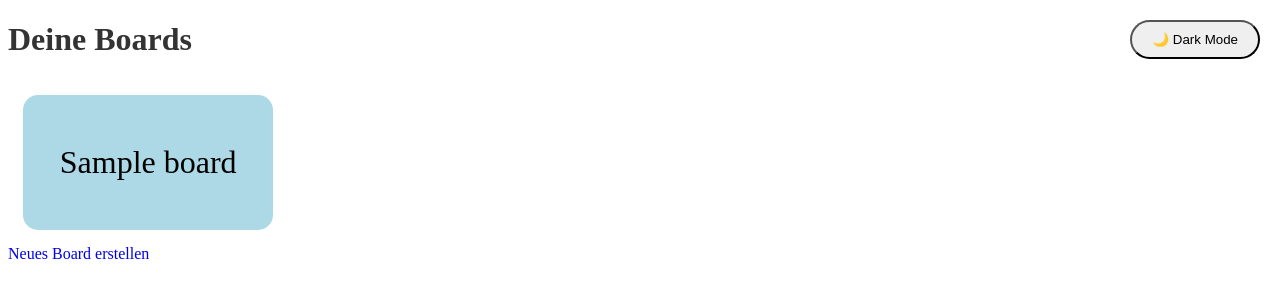
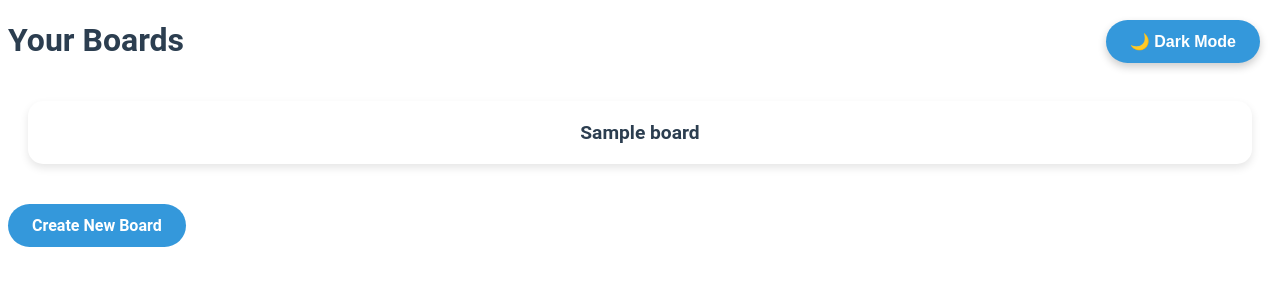
Before and after one commit to EasyBulletinBoard/BulletinBoard, a Django app: page /boards/ in a window 1280 px wide. Shown: the top 300 px of the page. Run offline with Django 5.2, Linux system fonts and the light colour scheme; a user stored in the database is signed in; tables that the repository leaves empty hold one stand-in row (values such as "Sample post").

Commit message:
New UI Design

```diff
--- a/board/templates/board/board_detail.html
+++ b/board/templates/board/board_detail.html
@@ -8,8 +8,8 @@
     <link rel="stylesheet" href="{% static '/css/global.css'%}">
     <style>
         .card {
-            border-width: 3px;
-            border-style: dotted;
+            border-width: 2px;
+            border-style: dashed;
             padding: 10px;
             margin: 10px;
             border-radius: 12px;
--- a/board/templates/board/board_list.html
+++ b/board/templates/board/board_list.html
@@ -3,23 +3,61 @@
 <head>
     <meta charset="UTF-8">
     <meta name="viewport" content="width=device-width, initial-scale=1.0">
-    <title>Board</title>
+    <title>Your Boards</title>
     {% load static %}
-    <link rel="stylesheet" href="{% static '/css/global.css'%}">
+    <link rel="stylesheet" href="{% static '/css/global.css' %}">
+    <style>
+        .grid {
+            display: grid;
+            grid-template-columns: repeat(auto-fit, minmax(250px, 1fr));
+            gap: 20px;
+            padding: 20px;
+        }
+        .board-card {
+            background-color: #ffffff;
+            padding: 20px;
+            border-radius: 15px;
+            text-align: center;
+            font-size: 1.2rem;
+            color: #2c3e50;
+            text-decoration: none;
+            box-shadow: 0 4px 8px rgba(0, 0, 0, 0.1);
+            transition: transform 0.3s ease, box-shadow 0.3s ease;
+        }
+        .board-card:hover {
+            transform: translateY(-10px);
+            box-shadow: 0 8px 16px rgba(0, 0, 0, 0.2);
+        }
+        .create-board {
+            display: inline-block;
+            margin: 20px auto;
+            padding: 12px 24px;
+            background-color: #3498db;
+            color: white;
+            text-decoration: none;
+            border-radius: 30px;
+            font-size: 1rem;
+            font-weight: bold;
+            transition: background-color 0.3s ease, transform 0.2s ease, box-shadow 0.3s ease;
+        }
+        .create-board:hover {
+            background-color: #2980b9;
+            transform: scale(1.05);
+            box-shadow: 0 6px 12px rgba(0, 0, 0, 0.2);
+        }
+    </style>
 </head>
 <body class="light-mode">
-    <button id="theme-toggle">Dark Mode</button>
-    <h1>Deine Boards</h1>
-    <div style="flex-direction: row; display: flex; flex-wrap: wrap;">
+    <button id="theme-toggle">🌙 Dark Mode</button>
+    <h1>Your Boards</h1>
+    <div class="grid">
         {% for board in boards %}
-            <a style="text-decoration: none;" href="{% url 'board_detail' board.id %}">
-                <div style="background-color: lightblue; width: 18vw; margin: 15px; aspect-ratio: 6/3; padding: 10px; border-radius: 15px; display: flex; align-items: center; justify-content: center; flex-direction: row;">
-                    <span style="font-size: 2rem; color: black">{{ board.name }}</span>
-                </div>
+            <a href="{% url 'board_detail' board.id %}" class="board-card">
+                {{ board.name }}
             </a>
         {% endfor %}
     </div>
-    <a style="text-decoration: none" href="{% url 'create_board' %}">Neues Board erstellen</a>
+    <a href="{% url 'create_board' %}" class="create-board">Create New Board</a>
     <script src="{% static 'js/theme-toggle.js' %}"></script>
 </body>
 </html>
--- a/static/css/global.css
+++ b/static/css/global.css
@@ -1,24 +1,96 @@
 body.light-mode {
-    background-color: #ffffff;
-    color: #333333;
+    background-color: "#eaeaea";
+    color: #2c3e50;
+    font-family: 'Roboto', sans-serif;
+    transition: background 0.5s ease, color 0.5s ease;
 }
+
 body.dark-mode {
-    background-color: #1a1a1a;
-    color: #ffffff;
+    background-color: black !important;
+    color: #ecf0f1;
+    font-family: 'Roboto', sans-serif;
+    transition: background 0.5s ease, color 0.5s ease;
 }
+
 #theme-toggle {
     position: fixed;
     top: 20px;
     right: 20px;
-    padding: 10px 20px;
-    border-radius: 25px;
+    padding: 12px 24px;
+    border-radius: 30px;
     cursor: pointer;
     z-index: 1000;
+    background-color: #3498db;
+    color: white;
+    border: none;
+    font-size: 1rem;
+    font-weight: bold;
+    box-shadow: 0 4px 8px rgba(0, 0, 0, 0.2);
+    transition: background-color 0.3s ease, transform 0.2s ease, box-shadow 0.3s ease;
 }
+
+#theme-toggle:hover {
+    background-color: #2980b9;
+    transform: scale(1.1);
+    box-shadow: 0 6px 12px rgba(0, 0, 0, 0.3);
+}
+
+.card {
+    border-radius: 15px;
+    padding: 20px;
+    background-color: #ffffff;
+    box-shadow: 0 4px 8px rgba(0, 0, 0, 0.1);
+    transition: transform 0.3s ease, box-shadow 0.3s ease;
+}
+
+.card:hover {
+    transform: translateY(-10px);
+    box-shadow: 0 8px 16px rgba(0, 0, 0, 0.2);
+}
+
 body.dark-mode .card {
-    border-color: #666;
-    background-color: #2a2a2a;
+    background-color: #3b3b3b;
+    box-shadow: 0 4px 8px rgba(0, 0, 0, 0.3);
 }
+
+a {
+    color: #3498db;
+    text-decoration: none;
+    font-weight: bold;
+    transition: color 0.3s ease;
+}
+
+a:hover {
+    color: #2980b9;
+}
+
 body.dark-mode a {
     color: #9ec3ff;
 }
+
+button, .button {
+    display: inline-block;
+    padding: 12px 24px;
+    background-color: #3498db;
+    color: white;
+    border: none;
+    border-radius: 30px;
+    font-size: 1rem;
+    font-weight: bold;
+    cursor: pointer;
+    transition: background-color 0.3s ease, transform 0.2s ease, box-shadow 0.3s ease;
+}
+
+button:hover, .button:hover {
+    background-color: #2980b9;
+    transform: scale(1.05);
+    box-shadow: 0 6px 12px rgba(0, 0, 0, 0.2);
+}
+
+body.dark-mode button, body.dark-mode .button {
+    background-color: #1abc9c;
+}
+
+body.dark-mode button:hover, body.dark-mode .button:hover {
+    background-color: #16a085;
+}
```
Also changed, not shown: board/templates/board/create_board.html (+9 -0 lines), board/templates/board/home.html (+31 -12 lines).
